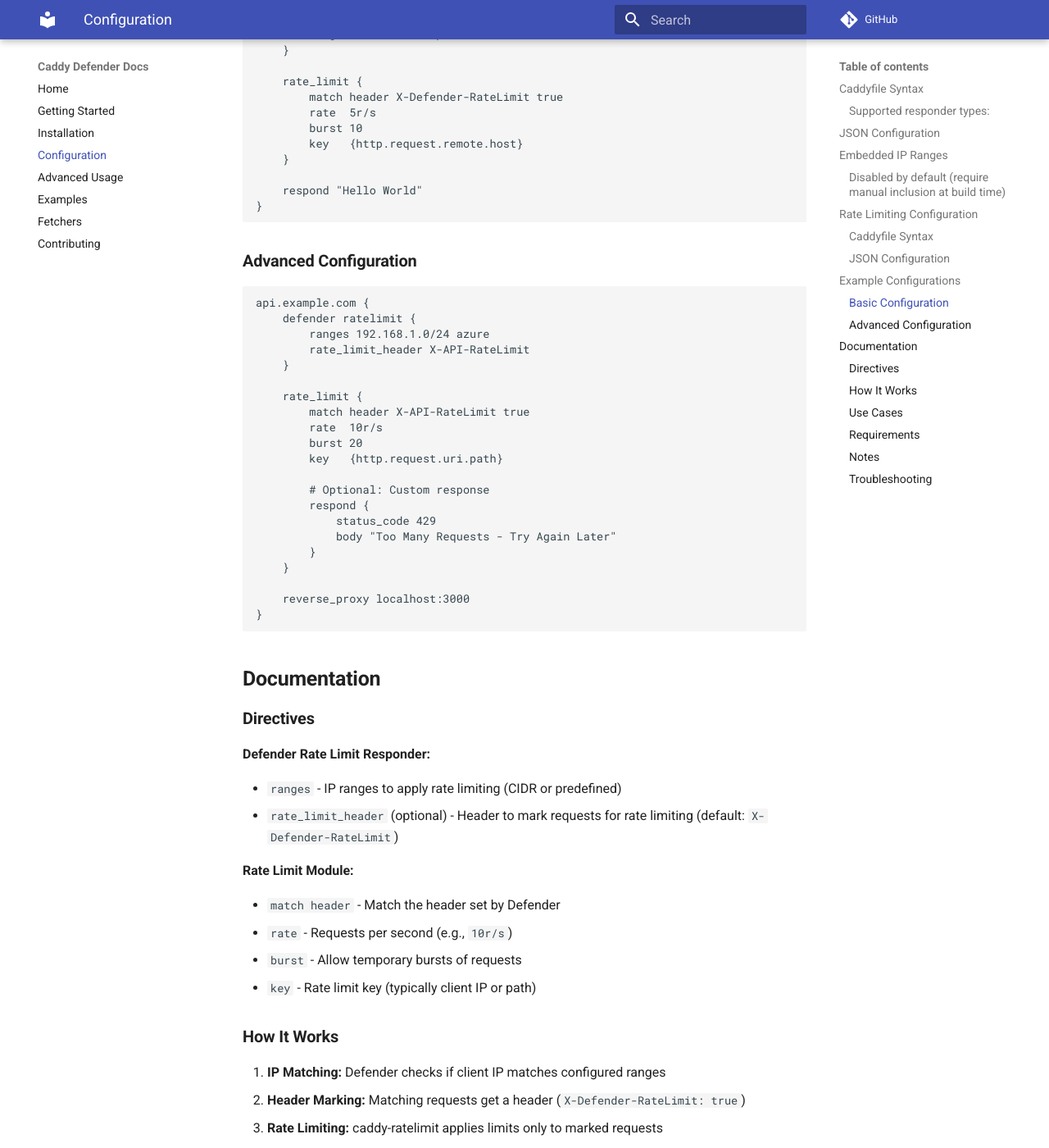
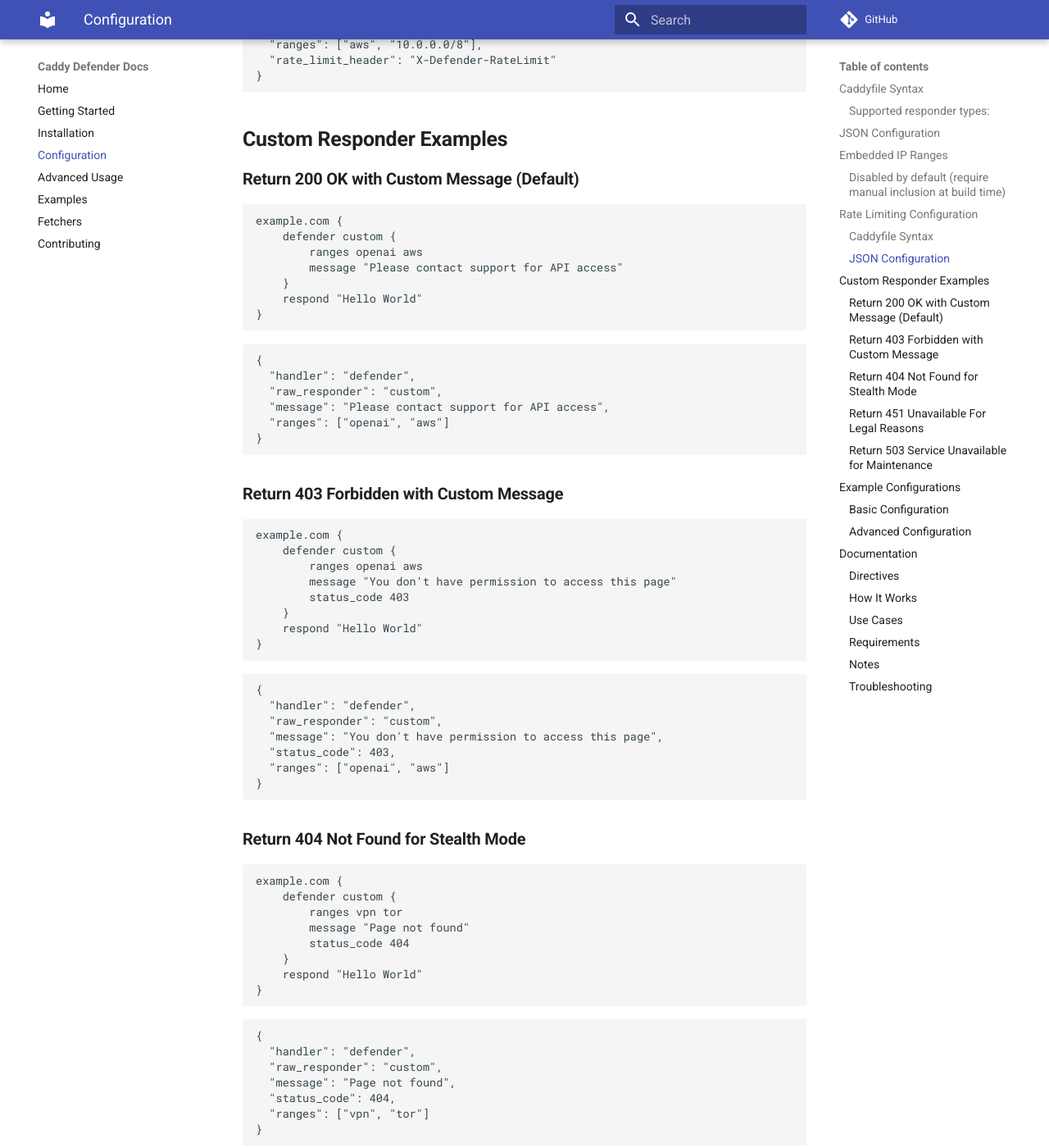
Before and after one commit to yunshen-1/Caddy-Defend-module, an MkDocs documentation site: the page built from docs/config.md, in a window 1280 px wide and 1400 px high, scrolled down 4882 px. Shown: the whole window at 82% size. Built offline with MkDocs 1.6.1 and Material for MkDocs 9.7.7, drawn with Linux system fonts in a browser that asks for light colours; comment, search, counter and statistics services are not loaded; some of the changed text lies outside the part shown.

Commit message:
112 custom status codes (#114)
* Add status_code field to custom responder

Allows custom responder to return any HTTP status code instead of
always returning 200. Defaults to 200 for backward compatibility.

Closes #112

* Update module path for fork

* Revert module path to original

* Remove test file

````diff
--- a/docs/config.md
+++ b/docs/config.md
@@ -7,6 +7,7 @@ The `defender` directive is used to configure the Caddy Defender plugin. It has
 ```caddyfile
 defender <responder> {
     message <custom_message>
+    status_code <http_status_code>
     ranges <cidr_or_predefined...>
     url <url>
 }
@@ -15,12 +16,13 @@ defender <responder> {
 - `<responder>`: The responder backend to use.
 - `<cidr_or_predefined>`: An optional list of CIDR ranges or predefined range keys to match against the client's IP. Defaults to [`aws azurepubliccloud deepseek gcloud githubcopilot openai`](https://github.com/JasonLovesDoggo/caddy-defender/blob/main/plugin.go).
 - `<custom_message>`: A custom message to return when using the `custom` responder.
+- `<http_status_code>`: An optional HTTP status code to return when using the `custom` responder. Defaults to 200.
 - `<url>`: The URI that the `redirect` responder would redirect to.
 
 #### **Supported responder types:**
 
 - `block`: Returns a `403 Forbidden` response.
-- `custom`: Returns a custom message (requires `message`).
+- `custom`: Returns a custom message with configurable status code (requires `message`, optional `status_code` defaults to 200).
 - `drop`: Drops the connection.
 - `garbage`: Returns garbage data to pollute AI training.
 - `redirect`: Returns a `308 Permanent Redirect` response (requires `url`).
@@ -32,6 +34,7 @@ defender <responder> {
 ```JSON
 {
 	"message": "",
+	"status_code": 0,
 	"url": "",
 	"raw_responder": "",
 	"ranges": [""],
@@ -50,7 +53,12 @@ defender <responder> {
 
 `message`
 
-- Message specifies the custom response message for `custom` responder type. Required only when using `custom` responder.
+- Message specifies the custom response message for `custom` responder type. Required when using `custom` responder.
+
+`status_code`
+
+- StatusCode specifies the HTTP status code for `custom` responder type. Optional. Default: 200.
+- Can be set to any valid HTTP status code (e.g., 200, 403, 404, 451, 503).
 
 `url`
 
@@ -172,6 +180,120 @@ rate_limit {
   "raw_responder": "ratelimit",
   "ranges": ["aws", "10.0.0.0/8"],
   "rate_limit_header": "X-Defender-RateLimit"
+}
+```
+
+## **Custom Responder Examples**
+
+### **Return 200 OK with Custom Message (Default)**
+
+```caddy
+example.com {
+    defender custom {
+        ranges openai aws
+        message "Please contact support for API access"
+    }
+    respond "Hello World"
+}
+```
+
+```json
+{
+  "handler": "defender",
+  "raw_responder": "custom",
+  "message": "Please contact support for API access",
+  "ranges": ["openai", "aws"]
+}
+```
+
+### **Return 403 Forbidden with Custom Message**
+
+```caddy
+example.com {
+    defender custom {
+        ranges openai aws
+        message "You don't have permission to access this page"
+        status_code 403
+    }
+    respond "Hello World"
+}
+```
+
+```json
+{
+  "handler": "defender",
+  "raw_responder": "custom",
+  "message": "You don't have permission to access this page",
+  "status_code": 403,
+  "ranges": ["openai", "aws"]
+}
+```
+
+### **Return 404 Not Found for Stealth Mode**
+
+```caddy
+example.com {
+    defender custom {
+        ranges vpn tor
+        message "Page not found"
+        status_code 404
+    }
+    respond "Hello World"
+}
+```
+
+```json
+{
+  "handler": "defender",
+  "raw_responder": "custom",
+  "message": "Page not found",
+  "status_code": 404,
+  "ranges": ["vpn", "tor"]
+}
+```
+
+### **Return 451 Unavailable For Legal Reasons**
+
+```caddy
+example.com {
+    defender custom {
+        ranges 192.168.1.0/24
+        message "This content is not available in your region due to legal restrictions"
+        status_code 451
+    }
+    respond "Hello World"
+}
+```
+
+```json
+{
+  "handler": "defender",
+  "raw_responder": "custom",
+  "message": "This content is not available in your region due to legal restrictions",
+  "status_code": 451,
+  "ranges": ["192.168.1.0/24"]
+}
+```
+
+### **Return 503 Service Unavailable for Maintenance**
+
+```caddy
+example.com {
+    defender custom {
+        ranges all
+        message "Service temporarily unavailable for maintenance"
+        status_code 503
+    }
+}
+```
+
+```json
+{
+  "handler": "defender",
+  "raw_responder": "custom",
+  "message": "Service temporarily unavailable for maintenance",
+  "status_code": 503,
+  "ranges": ["all"]
 }
 ```
 
````
Also changed, not shown: docs/examples.md (+58 -13 lines), 4 other files.
